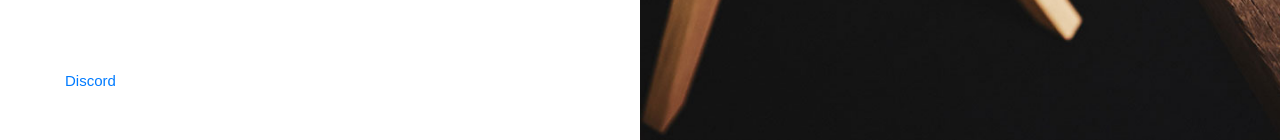
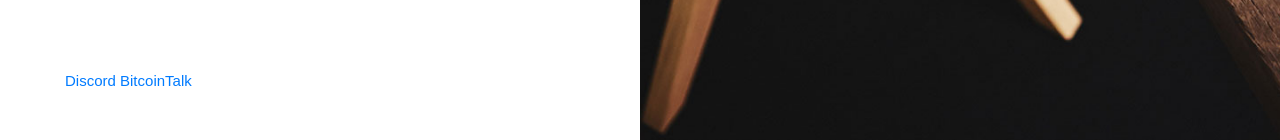
Before and after one commit to madbit-io/madbit.io, a plain HTML site: page index.html in a window 1280 px wide. Shown: the part 657-797 px from the top of the page. Drawn offline with Linux system fonts and the light colour scheme; a web font is replaced by a local one.

Commit message:
BitcoinTalk url

```diff
--- a/index.html
+++ b/index.html
@@ -60,6 +60,11 @@
 			<a href="https://discord.gg/YAqZQXV">
 			Discord
 			</a>
+&nbsp;
+                        <a href="https://bitcointalk.org/index.php?topic=4992296">
+                        BitcoinTalk
+                        </a>
+
 		</div>
 
 		</div>
```
